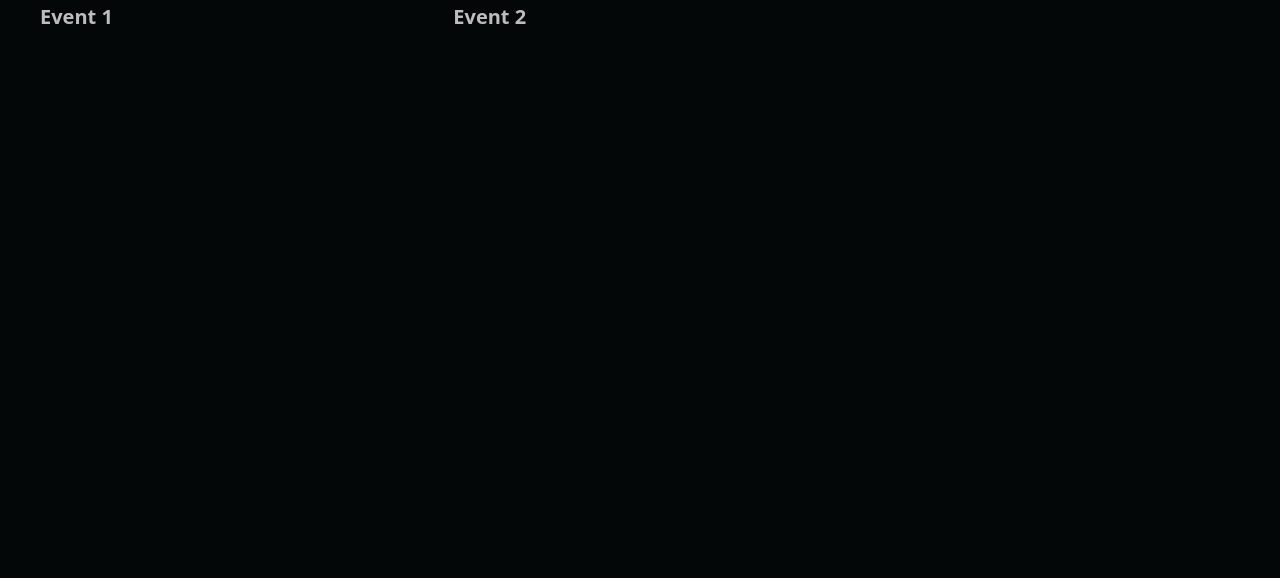
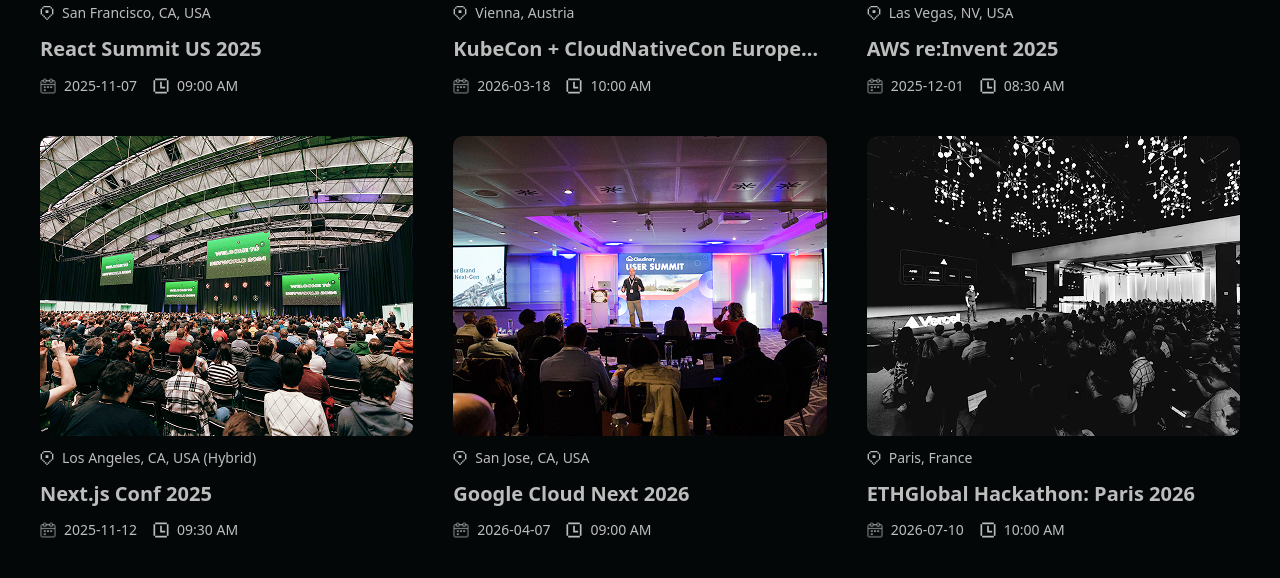
Before and after one commit to the-soban/symposium, a Next.js app: page / in a window 1280 px wide. Shown: the part 800-1378 px from the top of the page. Before the commit the page ends 872 px from the top, so only its background shows below. Built offline with nearby package versions, Linux system fonts and the light colour scheme; grey boxes are pictures that could not be loaded; a web font is replaced by a local one.

Commit message:
added event cards with complete details on homepage

```diff
--- a/app/page.tsx
+++ b/app/page.tsx
@@ -1,10 +1,7 @@
 import EventCard from "@/components/EventCard";
 import ExploreBtn from "@/components/ExploreBtn";
+import { events } from "@/lib/constants";
 
-const events = [
-  { image: '/images/event1.png', title: 'Event 1' },
-  { image: '/images/event2.png', title: 'Event 2' },
-]
 
 const Page = () => {
   return (
--- a/components/EventCard.tsx
+++ b/components/EventCard.tsx
@@ -4,16 +4,34 @@
 interface Props {
     title: string;
     image: string;
+    slug: string;
+    location: string;
+    date: string;
+    time: string;
 }
 
-const EventCard = ({ title, image }: Props) => {
-  return (
-    <Link href={`/events`} id="event-card">
-        <Image src={image} alt="Title" width={410} height={300} className="poster" />
+const EventCard = ({ title, image, slug, location, date, time }: Props) => {
+    return (
+        <Link href={`/events/${slug}`} id="event-card">
+            <Image src={image} alt="Title" width={410} height={300} className="poster" />
+            <div className="flex flex-row gap-2">
+                <Image src="/icons/pin.svg" alt="location icon" width={14} height={14} />
+                <p>{location}</p>
+            </div>
+            <p className="title">{title}</p>
 
-        <p className="title">{title}</p>
-    </Link>
-  )
+            <div className="datetime">
+                <div>
+                    <Image src="/icons/calendar.svg" alt="date icon" width={16} height={16} />
+                    <p>{date}</p>
+                </div>
+                <div>
+                    <Image src="/icons/clock.svg" alt="time icon" width={16} height={16} />
+                    <p>{time}</p>
+                </div>
+            </div>
+        </Link>
+    )
 }
 
 export default EventCard
--- /dev/null
+++ b/lib/constants.ts
@@ -0,0 +1,69 @@
+export type EventItem = {
+  image: string;
+  title: string;
+  slug: string;
+  location: string;
+  date: string; // e.g., "2025-11-07"
+  time: string; // e.g., "09:00 AM"
+};
+
+export const events: EventItem[] = [
+  {
+    image: "/images/event1.png",
+    title: "React Summit US 2025",
+    slug: "react-summit-us-2025",
+    location: "San Francisco, CA, USA",
+    date: "2025-11-07",
+    time: "09:00 AM",
+  },
+  {
+    image: "/images/event2.png",
+    title: "KubeCon + CloudNativeCon Europe 2026",
+    slug: "kubecon-cloudnativecon-eu-2026",
+    location: "Vienna, Austria",
+    date: "2026-03-18",
+    time: "10:00 AM",
+  },
+  {
+    image: "/images/event3.png",
+    title: "AWS re:Invent 2025",
+    slug: "aws-reinvent-2025",
+    location: "Las Vegas, NV, USA",
+    date: "2025-12-01",
+    time: "08:30 AM",
+  },
+  {
+    image: "/images/event4.png",
+    title: "Next.js Conf 2025",
+    slug: "nextjs-conf-2025",
+    location: "Los Angeles, CA, USA (Hybrid)",
+    date: "2025-11-12",
+    time: "09:30 AM",
+  },
+  {
+    image: "/images/event5.png",
+    title: "Google Cloud Next 2026",
+    slug: "google-cloud-next-2026",
+    location: "San Jose, CA, USA",
+    date: "2026-04-07",
+    time: "09:00 AM",
+  },
+  {
+    image: "/images/event6.png",
+    title: "ETHGlobal Hackathon: Paris 2026",
+    slug: "ethglobal-paris-2026",
+    location: "Paris, France",
+    date: "2026-07-10",
+    time: "10:00 AM",
+  },
+  {
+    image: "/images/events-full.png",
+    title: "Open Source Summit North America 2026",
+    slug: "oss-na-2026",
+    location: "Vancouver, Canada",
+    date: "2026-06-22",
+    time: "09:00 AM",
+  },
+];
+
+export default events;
```
